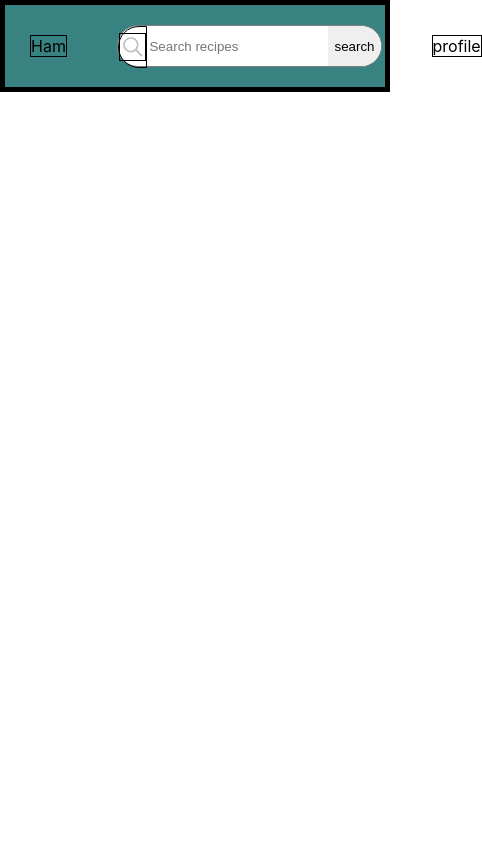
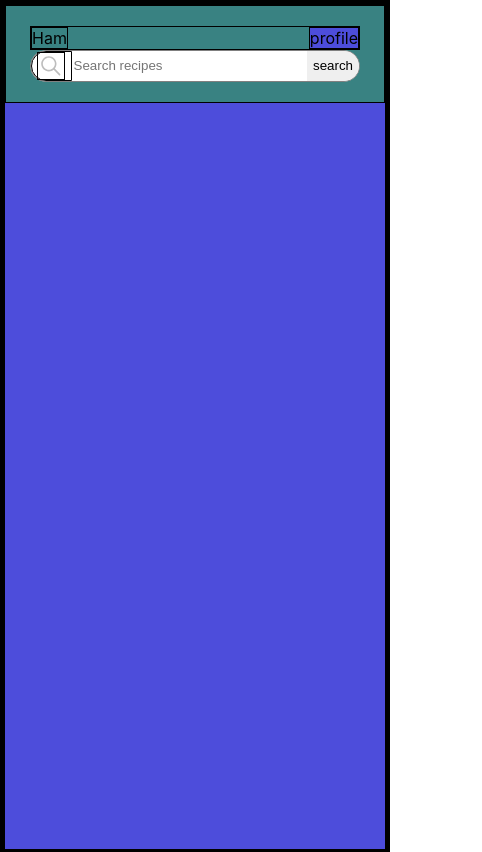
Before and after one commit to Lspacedev/online-recipe-app, a React (Create React App) app: page / in a window 390 px wide. Shown: the whole page, 482 px wide, since content can reach past the window. Built offline with nearby package versions, Linux system fonts and the light colour scheme.

Commit message:
rearranged components to main

```diff
--- a/src/App.css
+++ b/src/App.css
@@ -1,13 +1,26 @@
 * {
   border: 1px solid black;
+}
+
+.App {
+  height: 100vh;
+  display: flex;
+}
+
+.Main {
+  flex: 8;
+  height: inherit;
+  background-color: #4D4DDB;
 }
 
 .hamburger-menu {
   display: none; /* Hidden by default for larger screens */
   cursor: pointer;
 }
+
 /** Sidebar **/
 .Sidebar {
+  flex: 2;
   background-color: whitesmoke;
   width: 30%;
   height: calc(100vh - 40px);
@@ -45,17 +58,19 @@
 
   justify-content: space-evenly;
   align-items: center;
-  gap: 50px;
+
   padding: 20px 25px;
   background-color: rgb(57, 130, 130);
 }
 
+
+
 .profile-link {
-  flex: 1;
+  background-color: #4D4DDB;
 }
 
 .search-div {
-  flex: 6;
+  flex: 90%;
   max-width: 500px;
   height: 40px;
   padding: 0px;
@@ -97,6 +112,26 @@
 
 
 @media (max-width: 700px) {
+  .Header {
+    flex-direction: column-reverse;
+  }
+  .ham-profile {
+    width: 100%;
+    display: flex;
+    justify-content: space-between;
+
+
+  }
+
+  .search-div {
+    width: 100%;
+  }
+
+
+  .Main {
+    width: 100%;
+  }
+
 
 
   .hamburger-menu {
--- a/src/App.js
+++ b/src/App.js
@@ -1,13 +1,12 @@
 import './App.css';
 import Sidebar from './components/Sidebar';
-import Header from './components/Header';
+import Main from './components/Main';
 
 function App() {
   return (
     <div className="App">
-        <Header/>
       <Sidebar/>
-
+      <Main/>
 
     </div>
   );
--- a/src/components/Header.js
+++ b/src/components/Header.js
@@ -7,9 +7,12 @@ function Header(){
     }
     return (
         <div className="Header">
-            <div className="hamburger-menu" onClick={handleHamBurgerMenu}>Ham</div>
             <Searchbar/>
-            <div className="profile-link">profile</div>
+            <div className="ham-profile">
+                <div className="hamburger-menu" onClick={handleHamBurgerMenu}>Ham</div>
+
+                <div className="profile-link">profile</div>
+            </div>
         </div>
     )
 }
--- /dev/null
+++ b/src/components/Main.js
@@ -0,0 +1,10 @@
+import Header from "./Header"
+function Main(){
+    return(
+        <div className="Main">
+            <Header/>
+
+        </div>
+    )
+}
+export default Main
```
